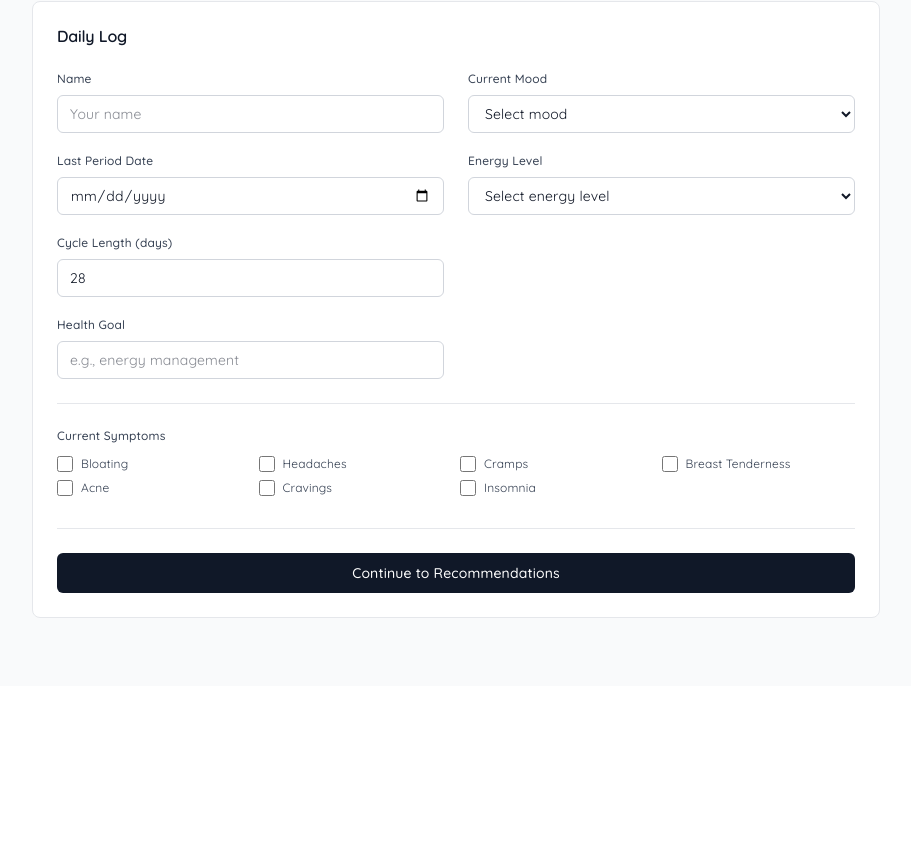
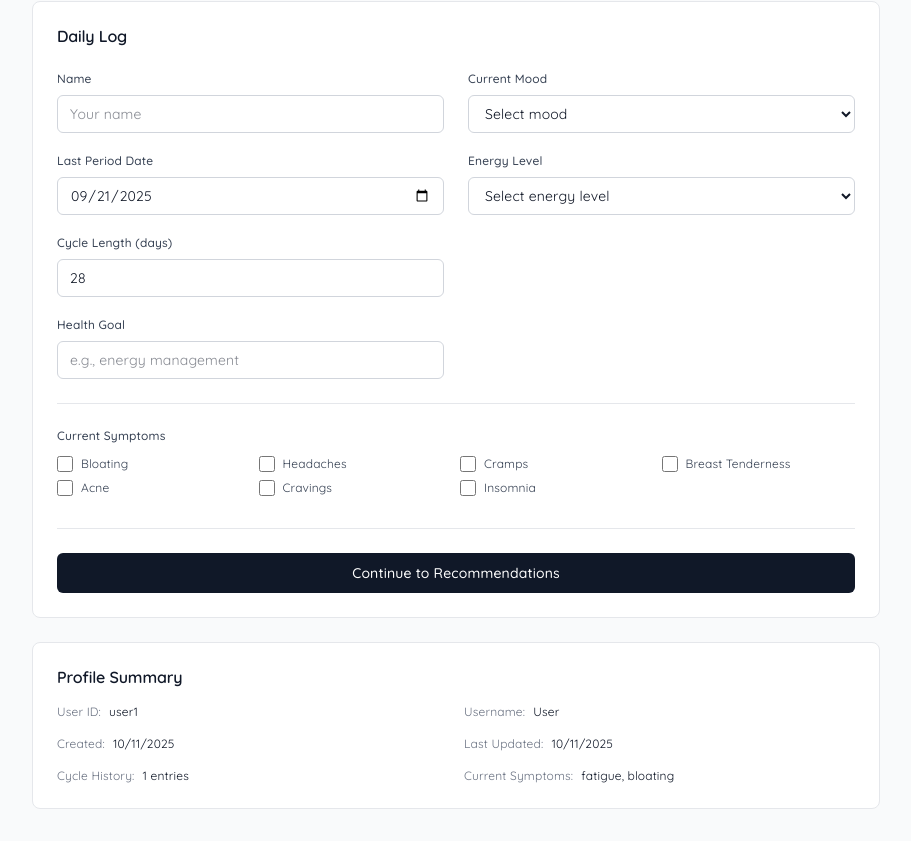
Before and after one commit to HLIapp/HLINewAgentHackathon, a Next.js app in the folder my-ai-app/: page /settings in a window 1280 px wide. Shown: the part 171-1012 px from the top of the page, without its empty margins (184-1095 px from the left). Before the commit the page ends 857 px from the top, so only its background shows below. Built offline with nearby package versions, Linux system fonts and the light colour scheme.

Commit message:
fixed bug

```diff
--- a/my-ai-app/src/app/settings/page.tsx
+++ b/my-ai-app/src/app/settings/page.tsx
@@ -19,10 +19,20 @@ export default function SettingsPage() {
   const [profile, setProfile] = useState<UserProfile | null>(null);
   const [userData, setUserData] = useState<UserData | null>(null);
   const [isFirstTime, setIsFirstTime] = useState(false);
+  // Calculate a date that puts user in luteal phase (day 21 of cycle)
+  const getLutealPhaseDate = () => {
+    const today = new Date();
+    const lutealStartDay = 21; // Days after period start
+    const daysAgo = lutealStartDay - 1;
+    const lutealDate = new Date(today);
+    lutealDate.setDate(today.getDate() - daysAgo);
+    return lutealDate.toISOString().split('T')[0];
+  };
+
   const [formData, setFormData] = useState({
     id: 'pjae',
     username: '',
-    lastPeriod: '',
+    lastPeriod: getLutealPhaseDate(),
     cycleLength: 28,
     goal: '',
     symptoms: [] as string[],
@@ -46,13 +56,15 @@ export default function SettingsPage() {
     const hasCompletedOnboarding = localStorage.getItem('hasCompletedOnboarding');
     setIsFirstTime(!hasCompletedOnboarding);
 
-    // Only load existing data if user has completed onboarding
+    // Initialize user data
+    const data = initializeUserData();
+    const userProfile = getUserProfile() || data.profile;
+
+    setProfile(userProfile);
+    setUserData(data);
+
+    // Only populate form with existing data if user has completed onboarding
     if (hasCompletedOnboarding) {
-      const data = initializeUserData();
-      const userProfile = getUserProfile() || data.profile;
-
-      setProfile(userProfile);
-      setUserData(data);
       setFormData({
         id: userProfile.id,
         username: userProfile.username,
@@ -66,7 +78,7 @@ export default function SettingsPage() {
         theme: userProfile.preferences?.theme || 'light'
       });
     }
-    // If first time, form data already has empty defaults from useState
+    // If first time, keep the empty form defaults with luteal phase date
   }, []);
 
   const handleSave = () => {
@@ -85,8 +97,16 @@ export default function SettingsPage() {
       }
     };
 
+    // Create userData if it doesn't exist
+    const baseUserData = userData || {
+      profile: updatedProfile,
+      cycleHistory: [],
+      createdAt: new Date().toISOString(),
+      lastUpdated: new Date().toISOString()
+    };
+
     const updatedUserData: UserData = {
-      ...userData!,
+      ...baseUserData,
       profile: updatedProfile,
       lastUpdated: new Date().toISOString()
     };
@@ -99,12 +119,10 @@ export default function SettingsPage() {
     // Mark onboarding as completed
     localStorage.setItem('hasCompletedOnboarding', 'true');
 
-    // If this is first time, redirect to home
-    if (isFirstTime) {
+    // Always redirect to home after saving (whether first time or not)
+    setTimeout(() => {
       router.push('/');
-    } else {
-      alert('Settings saved successfully!');
-    }
+    }, 100);
   };
 
   const handleReset = () => {
@@ -324,11 +342,11 @@ export default function SettingsPage() {
               </div>
               <div className="flex gap-2">
                 <span className="text-gray-500">Cycle History:</span>
-                <span className="text-gray-900">{userData.cycleHistory.length} entries</span>
+                <span className="text-gray-900">{userData.cycleHistory?.length || 0} entries</span>
               </div>
               <div className="flex gap-2">
                 <span className="text-gray-500">Current Symptoms:</span>
-                <span className="text-gray-900">{userData.profile.symptoms.join(', ') || 'None'}</span>
+                <span className="text-gray-900">{userData.profile.symptoms?.join(', ') || 'None'}</span>
               </div>
             </div>
           </div>
```
